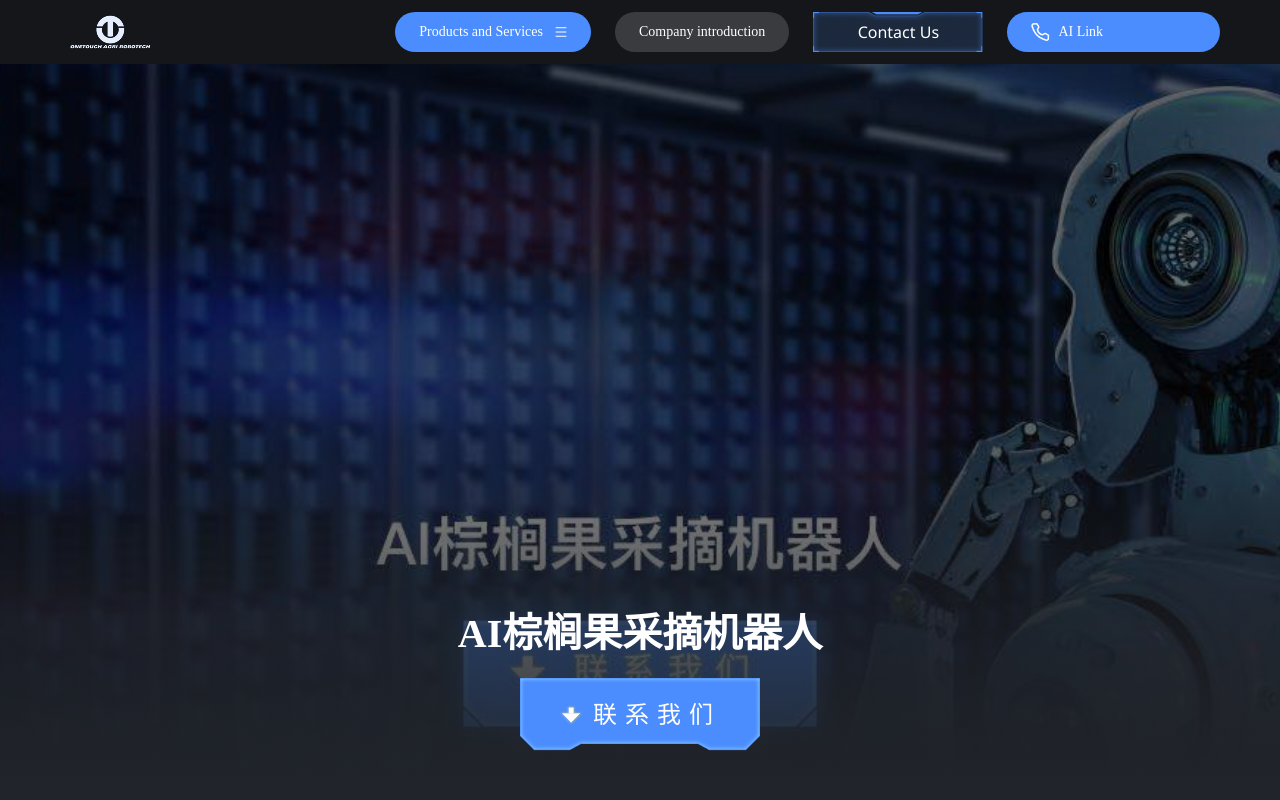
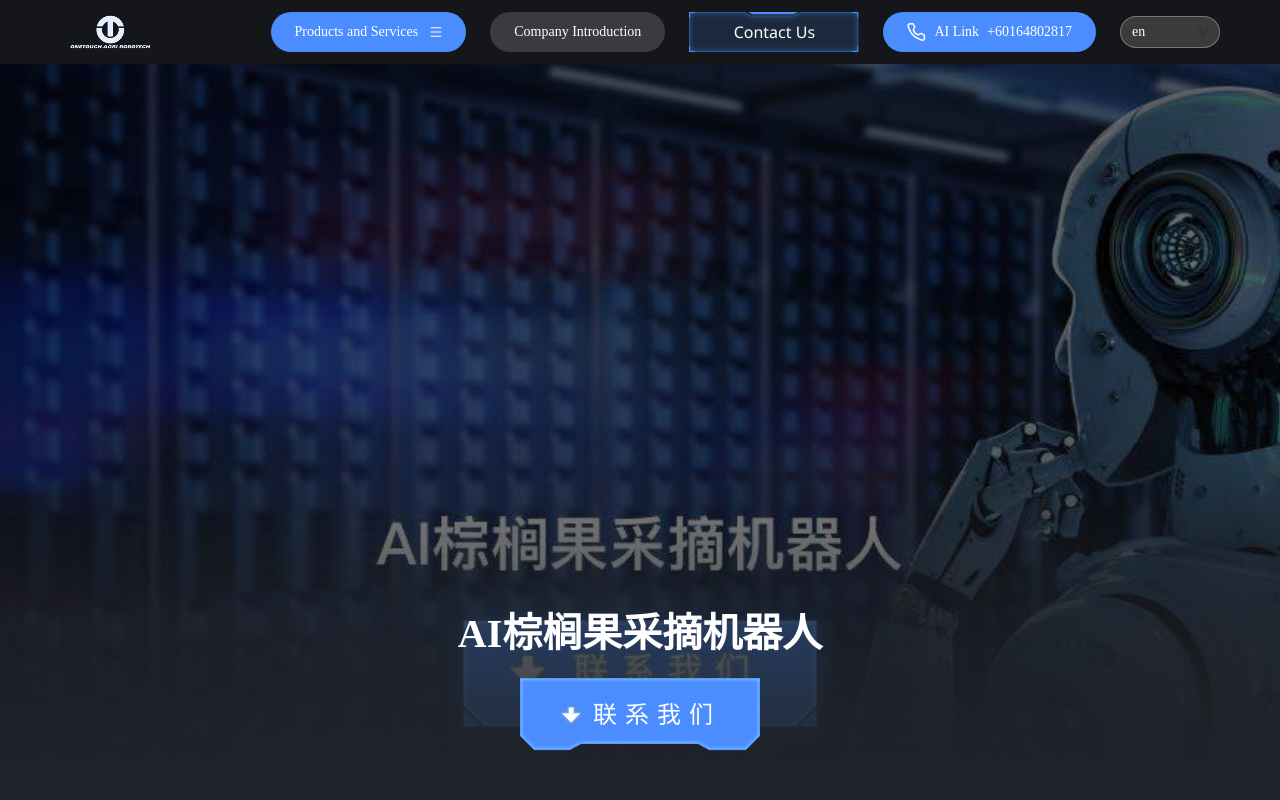
Before and after one commit to qianmonote/my-website, a Next.js app: page /products/ai-robot in a window 1280 px wide. Shown: the top 800 px of the page. Built offline with nearby package versions, Linux system fonts and the light colour scheme.

Commit message:
feat: enhance Navbar component with language toggle option and dynamic menu items based on selected language

```diff
--- a/src/app/page.tsx
+++ b/src/app/page.tsx
@@ -10,7 +10,7 @@ import Footer from "@/components/Footer";
 export default function Home() {
   return (
     <>
-      <Navbar />
+      <Navbar noShowLangChange={true} />
       <Banner />
       <AboutUs />
       <Product />
--- a/src/components/Navbar/index.tsx
+++ b/src/components/Navbar/index.tsx
@@ -10,7 +10,39 @@ import Image from "next/image";
 import classNames from "classnames";
 import styles from "./style.module.css";
 
-const Navbar: React.FC = () => {
+type NavbarProps = Partial<{
+  noShowLangChange: boolean;
+}>;
+
+// 中英文菜单项
+const menuItemsLangMap = {
+  product1: {
+    zh: '生物质气化发电系统',
+    en: 'Biomass Gasification Power Generation System'
+  },
+  product2: {
+    zh: '分布式光储充一体化系统',
+    en: 'Distributed PV-Storage-Charging System'
+  },
+  product3: {
+    zh: '智慧EV充电生态体系',
+    en: 'Distributed Solar Photovoltaic Power Systems'
+  },
+  about: {
+    zh: '公司简介',
+    en: 'Company Introduction'
+  },
+  contact: {
+    zh: '联系我们',
+    en: 'Contact Us'
+  },
+  productsAndServices: {
+    zh: '产品与服务',
+    en: 'Products and Services'
+  }
+}
+
+const Navbar: React.FC<NavbarProps> = ({ noShowLangChange = false }) => {
   const { lang, setLang, t } = useI18n();
   const [drawerOpen, setDrawerOpen] = useState(false);
   const pathname = usePathname();
@@ -19,39 +51,32 @@ const Navbar: React.FC = () => {
   const productsMenuItems = [
     {
       label: (
-        <a href="/products/biomass-gasification">生物质废弃物气化发电系统</a>
+        <a href="/products/biomass-gasification">{menuItemsLangMap.product1[lang]}</a>
       ),
       key: "product1",
       className: "activeMenuItem",
     },
     {
-      label: <a href="/products/smart-ev-charging">智慧EV充电生态体系</a>,
+      label: (
+        <a href="/products/power-storage-integration">{menuItemsLangMap.product2[lang]}</a>
+      ),
       key: "product2",
       className: "activeMenuItem",
     },
     {
       label: (
-        <a href="/products/power-storage-integration">分布式光储充一体化系统</a>
+        <a href="/products/smart-ev-charging">{menuItemsLangMap.product3[lang]}</a>
       ),
       key: "product3",
       className: "activeMenuItem",
     },
-    {
-      label: <a href="/products/ai-robot">AI棕榈果采摘机器人</a>,
-      key: "product4",
-      className: "activeMenuItem",
-    },
+
   ];
 
   const menuItems = [
     {
-      label: <a href="/products/biomass-gasification"> 生物质气化发电系统 </a>,
+      label: <a href="/products/biomass-gasification"> {menuItemsLangMap.product1[lang]} </a>,
       key: "product1",
-      className: "activeMenuItem",
-    },
-    {
-      label: <a href="/products/smart-ev-charging"> 智慧EV充电生态体系 </a>,
-      key: "product2",
       className: "activeMenuItem",
     },
     {
@@ -103,7 +128,7 @@ const Navbar: React.FC = () => {
               [styles.active]: isProductsActive(),
             })}
           >
-            Products and Services
+            {menuItemsLangMap.productsAndServices[lang]}
             <MenuOutlined style={{ fontSize: "12px", marginLeft: "12px" }} />
           </div>
         </Dropdown>
@@ -113,12 +138,11 @@ const Navbar: React.FC = () => {
             [styles.active]: isActiveMenuItem("/about"),
           })}
         >
-          Company introduction
+          {menuItemsLangMap.about[lang]}
         </Link>
         <Link href="/contact">
-          <div className={styles.navbarMenuItemContact}>{t("contact")}</div>
+          <div className={styles.navbarMenuItemContact}>{menuItemsLangMap.contact[lang]}</div>
         </Link>
-        <Link href="">
         <div
           className={classNames(styles.navbarMenuItem, {
             [styles.active]: isProductsActive(),
@@ -132,14 +156,12 @@ const Navbar: React.FC = () => {
             style={{ marginRight: 8 }}
           />
           AI Link
-            <div>
           <a href="tel:+60164802817" className={styles.callLink}>
             +60164802817
           </a>
         </div>
-          </div>
-        </Link>
-        {/* <Select
+        {noShowLangChange ? null : (
+          <Select
             value={lang}
             onChange={handleLangChange}
             style={{ width: 100 }}
@@ -147,7 +169,8 @@ const Navbar: React.FC = () => {
               { value: "zh", label: "zh" },
               { value: "en", label: "en" },
             ]}
-        /> */}
+          />
+        )}
       </div>
 
       {/* 移动端菜单 */}
--- a/src/components/Navbar/style.module.css
+++ b/src/components/Navbar/style.module.css
@@ -58,15 +58,21 @@
   transform: translateY(-2px);
   box-shadow: 0 4px 12px rgba(75, 141, 255, 0.3);
   color: #fff;
-  .callLink {
-    color: #fff;
-  }
 }
+
 
 .navbarMenuItem.active {
   background: rgba(75, 141, 255, 1);
   color: #fff;
 }
+.navbarMenuItem:hover .callLink {
+  color: #fff;
+}
+
+.navbarMenuItem.active .callLink {
+  color: #fff;
+}
+
 .navbarMenuItemContact {
   display: inline-block;
   width: 170px;
```
Lines whose indentation alone changed are shown as unchanged.
